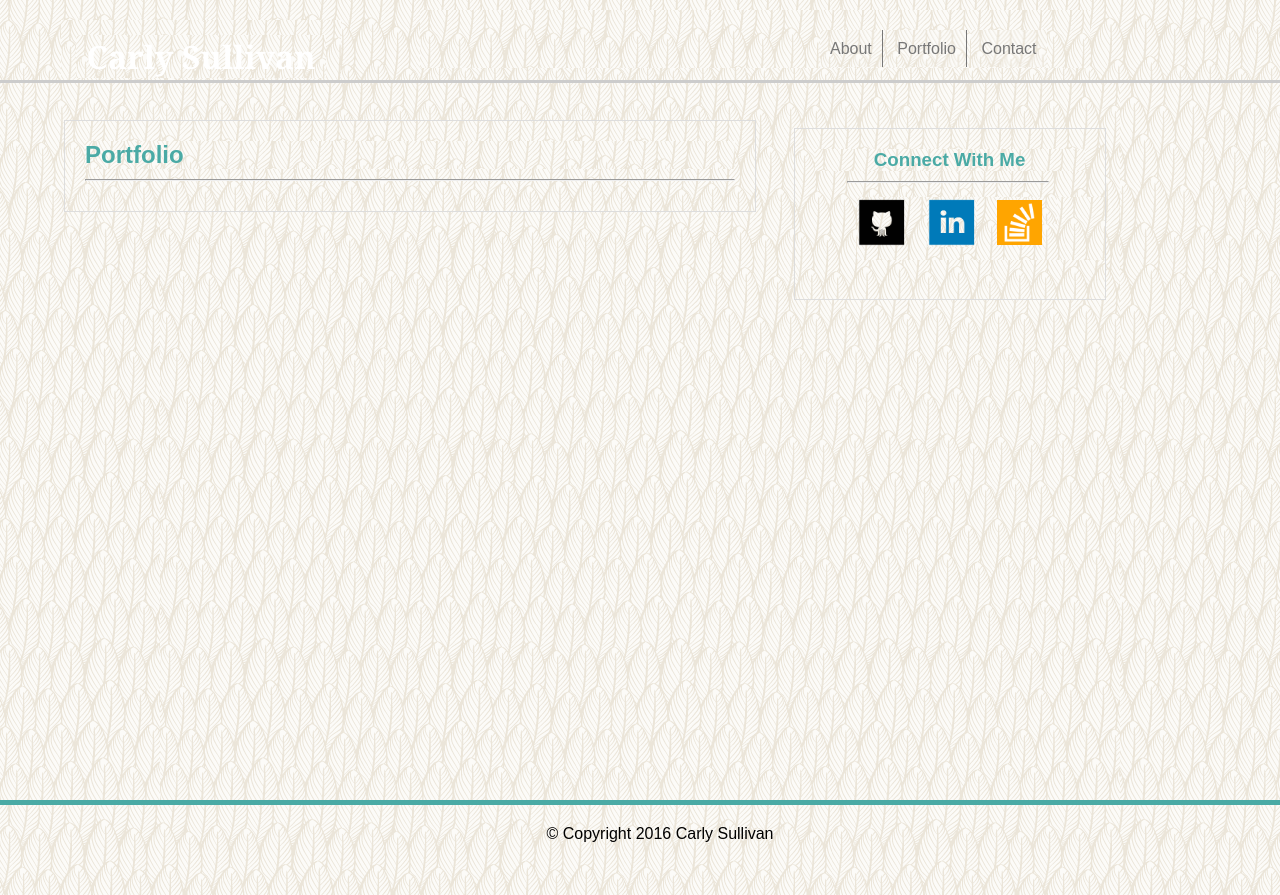
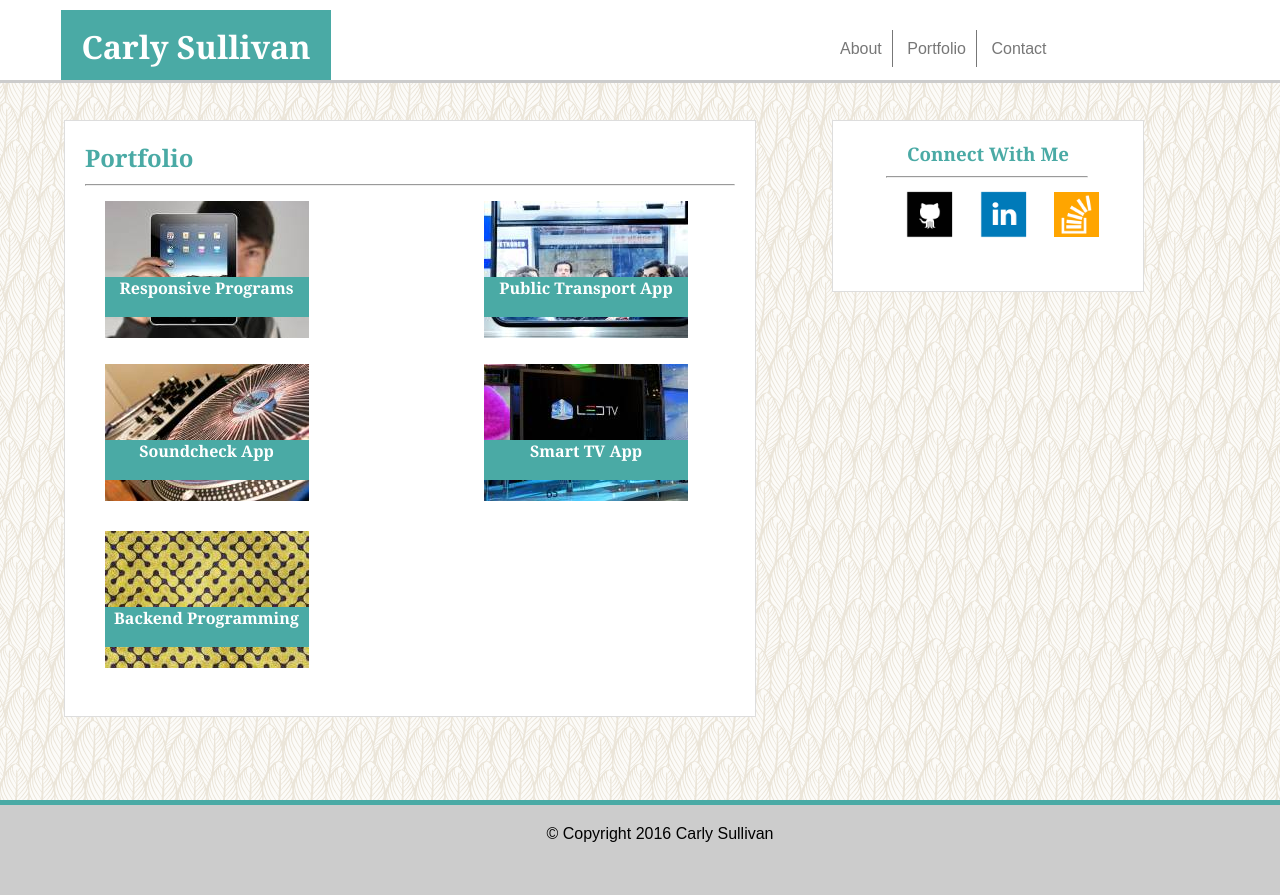
Before and after one commit to carlynsullivan/Basic-Portfolio, a PHP site: page /portfolio.html in a window 1280 px wide. Run offline with PHP 8.4, Linux system fonts and the light colour scheme.

Commit message:
added pics to images, completed most of main content section for portfolio.html plus necessary style.css changes

```diff
--- a/assets/css/style.css
+++ b/assets/css/style.css
@@ -1,13 +1,12 @@
 * {
 	margin: 0;
-	background-image: url("assets/images/upfeathers.png");
-		}
+}
 
 html, body {
 	font-family: "Arial";
 	height: 100%;
 	background-image: url("../images/upfeathers.png");
-		}
+}
 
 hr {
 	margin-top: 10px;
@@ -24,8 +23,7 @@
 	height: 100%;
 	margin: 0 auto -50px;
 	width: 960px;
-
-		}
+}
 
 .header {
 	position: fixed;
@@ -44,12 +42,14 @@
 
 .logo {
 	position: relative;
-	top: 5px;
+	top: -5px;
+	right: 0px;
+	bottom: 0px;
 	left: 11px;
 	background-color: #4aaaa5;
 	margin-top: 15px;
 	margin-left: 50px;
-	padding: 15px;
+	padding: 10px;
 	width: 250px;
 	height: 50px;
 	text-align: center;
@@ -57,18 +57,18 @@
 }
 
 h1 {
-	background-color: #4aaaa5;
+	padding: 5px;
 	color: #ffffff;
 	font-family: 'Georgia', Times, Times New Roman, serif;
 }
 
 .navigation {
 	position: relative;
-	left: 90px;
+	left: 510px;
 	top: 10px;
 	bottom: 10px;
 	padding-top: 30px;
-	padding-left: 400px;
+	padding-left: 0px;
 	padding-bottom: 10px;
 	float: left;
 	width: 270px;
@@ -91,26 +91,72 @@
 
 #main-bio {
 	position: absolute;
-	top: 5%;
+	top: 15%;
 	left: 5%;
 	background-color: #ffffff;
 	float: left;
 	border: 1px solid #dddddd;
 	width: 650px;
-	margin-top: 80px;
+	height: 555px;
+	margin-top: 0px;
 	margin-left: 0px;
 	padding: 20px;
 	overflow: auto;
 		}
 
 h2 {
+	font-family: 'Georgia', Times, Times New Roman, serif;
 	color: #4aaaa5;
 	align: left;
 }
 
-img {
+img.biopic {
 	float: left;
 	margin-right: 20px;
+}
+
+.pics {
+	position: absolute;
+	float: left;
+	margin: 5px;
+}
+
+.pic1 {
+	left: 5%;
+}
+
+.pic2 {
+	left: 60%;
+}
+
+.pic3 {
+	left: 5%;
+	top: 40%;
+}
+
+.pic4 {
+	left: 60%;
+	top: 40%;
+}
+
+.pic5 {
+	left: 5%;
+	top: 68%;
+}
+
+.banner {
+	position: relative;
+	top: -70px;
+	background-color: #4aaaa5;
+	color: #ffffff;
+	width: 204px;
+	height: 40px;
+}
+
+h4 {
+	font-family: 'Georgia', Times, Times New Roman, serif;
+	margin-top: 5px;
+	text-align: center;
 }
 
 
@@ -118,10 +164,10 @@
 
 	position: absolute;
 	float: left;
-	top: 16%;
+	top: 15%;
 	right: 0;
 	bottom: 0;
-	left: 62%;
+	left: 65%;
 	background-color: #ffffff;
 	border: 1px solid #dddddd;
 	padding: 20px;
@@ -132,6 +178,7 @@
 		}
 
 h3 {
+	font-family: 'Georgia', Times, Times New Roman, serif;
 	color: #4aaaa5;
 	margin: 0 auto 0 auto;
 	text-align: center;
@@ -159,8 +206,16 @@
 
 .icon-so {
 	position: relative;
-	bottom: 15px;
+	bottom: 2px;
 	height: 45px;
+}
+
+input {
+	width: 630px;
+}
+
+textarea {
+	width: 630px;
 }
 
 .push {
@@ -178,4 +233,5 @@
 
 .footer, .push {
 	height: 50px;
+	clear: both;
 }
--- a/index.html
+++ b/index.html
@@ -27,9 +27,9 @@
 
 			<h2>About Me</h2>
 			<hr>
-			<img src="assets/images/carlyheadshot.jpeg" height="200" width="200" alt="Headshot of Carly Sullivan">
+			<img class="biopic" src="assets/images/carlyheadshot.jpeg" height="200" width="200" alt="Headshot of Carly Sullivan">
 
-			<p>I was born and raised in Clermont, FL. After graduating high school I attended FSU and got a degree in Sociology. In addition to FL, I have lived in CA and NC. I currently work as a Newborn Hearing Screener and I am enrolled in UCF's Coding Bootcamp.</p>
+			<p>I currently live in Clermont, FL where I work as a Newborn Hearing Screener. </p>
 
 			<br>
 
@@ -38,7 +38,7 @@
 			quis nostrud exercitation ullamco laboris nisi ut aliquip ex ea commodo
 			consequat. Duis aute irure dolor in reprehenderit in voluptate velit esse
 			cillum dolore eu fugiat nulla pariatur. Excepteur sint occaecat cupidatat non
-			proident, sunt in culpa qui officia deserunt mollit anim id est laborum.</p>
+			proident, sunt in culpa qui officia deserunt mollit anim id est laborum. Outside of work and school I enjoy .</p>
 
 
 		</section>
--- a/portfolio.html
+++ b/portfolio.html
@@ -19,14 +19,65 @@
 
 	</div>
 
-		<div class="wrapper">
+
+<!-- Main content goes here -->
+
+	<div class="wrapper">
 
 		<section id="main-bio">
 
 			<h2>Portfolio</h2>
 			<hr>
 
-<!-- Main content goes here -->
+			<div class="pics pic1">
+
+				<img src="assets/images/Tablet.jpg" height="137" width="204" alt="Tablet pic">
+
+				<div class="banner">
+					<h4>Responsive Programs</h4>
+				</div>
+
+			</div>
+
+			<div class="pics pic2">
+
+				<img src="assets/images/PublicTransport.jpg" height="137" width="204" alt="Public Transport pic">
+
+				<div class="banner">
+					<h4>Public Transport App</h4>
+				</div>
+
+			</div>
+
+			<div class="pics pic3">
+
+				<img src="assets/images/Soundboard.jpg" height="137" width="204" alt="Soundboard pic">
+
+				<div class="banner">
+					<h4>Soundcheck App</h4>
+				</div>
+
+			</div>
+
+			<div class="pics pic4">
+
+				<img src="assets/images/Television.jpg" height="137" width="204" alt="Television pic">
+
+				<div class="banner">
+					<h4>Smart TV App</h4>
+				</div>
+
+			</div>
+
+			<div class="pics pic5">
+
+				<img src="assets/images/TechAbstract.jpg" height="137" width="204" alt="Abstract Tech pic">
+
+				<div class="banner">
+					<h4>Backend Programming</h4>
+				</div>
+
+			</div>
 
 		</section>
 
@@ -45,8 +96,11 @@
 
 	</div>
 
+	<!-- Push div for the sake of the sticky footer -->
 	<div class="push"></div>
 
-	<div class="footer">&copy; Copyright 2016 Carly Sullivan</footer>
+	<div class="footer">
+	<p>&copy; Copyright 2016 Carly Sullivan</p>
+	</div>
 </body>
 </html>
```
Also changed, not shown: contact.html (+26 -7 lines), assets/images/Boardroom.jpg (added), assets/images/CityLiberty.jpg (added), assets/images/Earbuds.jpg (added), assets/images/Laptop.jpg (added), assets/images/PublicTransport.jpg (added), assets/images/Soundboard.jpg (added), assets/images/TechAbstract.jpg (added), assets/images/cellphone.jpg (added), assets/images/tablet.jpg (added), assets/images/television.jpg (added).
